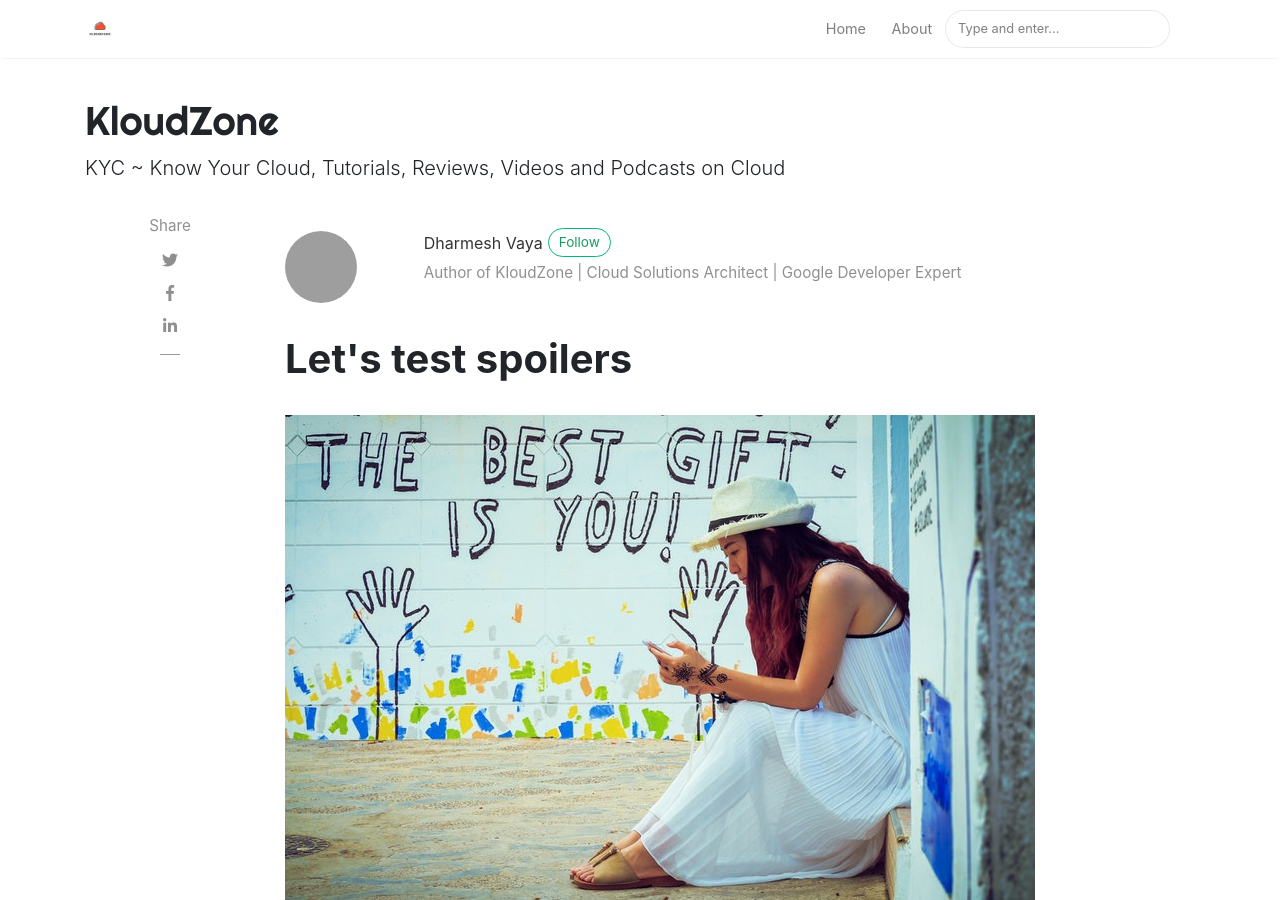
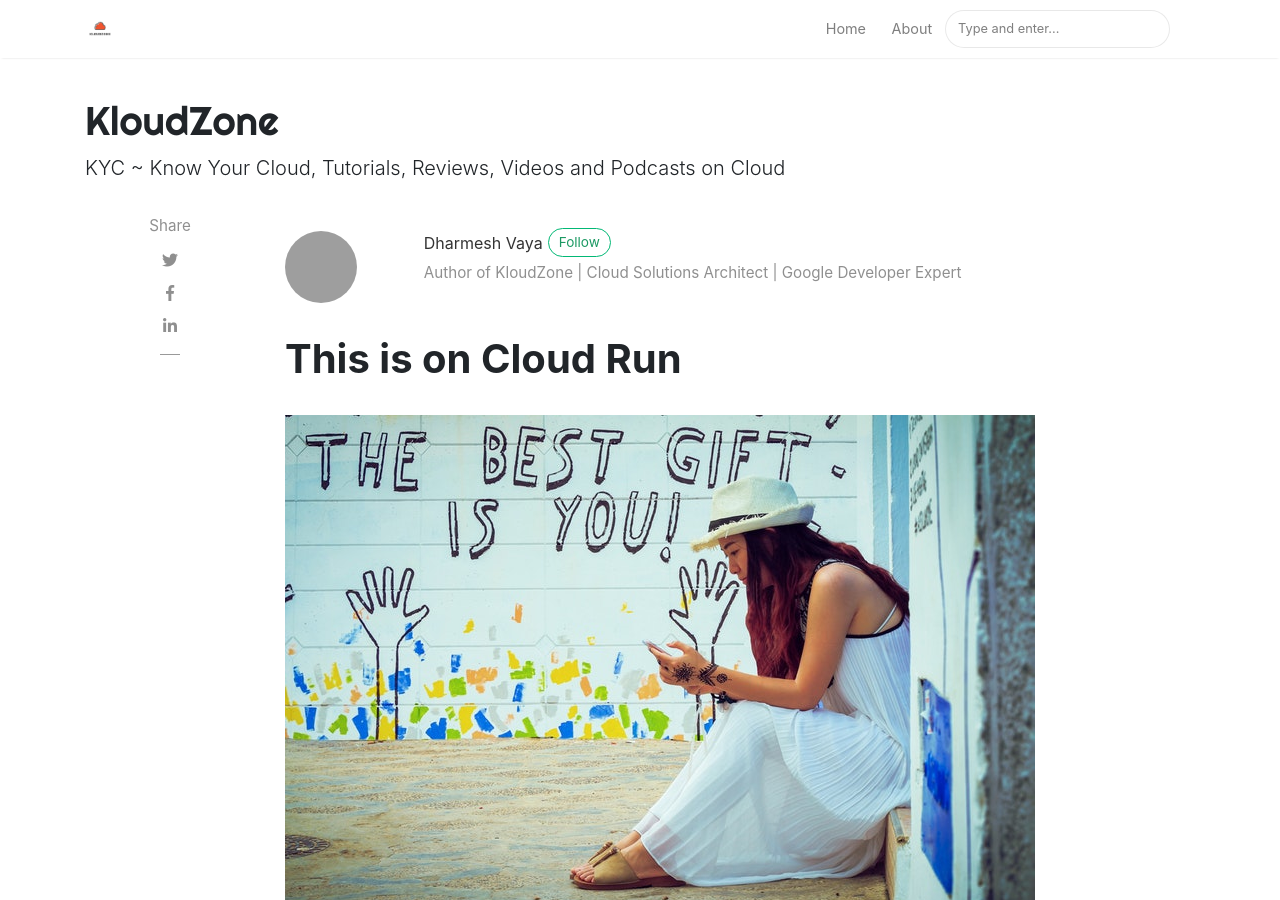
Before and after one commit to drvaya/drvaya.github.io, a Jekyll site: the page built from _posts/2018-01-11-quick-start-guide.md, in a window 1280 px wide and 900 px high. Built offline with Jekyll 4.4.1, drawn with Linux system fonts in a browser that asks for light colours; nearby versions of some CDN libraries; comment, search, counter and statistics services are not loaded; grey boxes are pictures that could not be loaded.

Commit message:
Test CloudRun

```diff
--- a/_posts/2018-01-11-quick-start-guide.md
+++ b/_posts/2018-01-11-quick-start-guide.md
@@ -1,6 +1,6 @@
 ---
 layout: post
-title:  "Let's test spoilers"
+title:  "This is on Cloud Run"
 author: sal
 categories: [ Podcasts, tutorial ]
 image: assets/images/12.jpg
```
